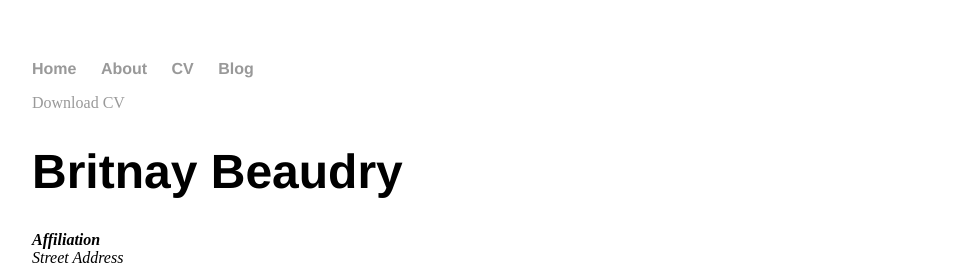
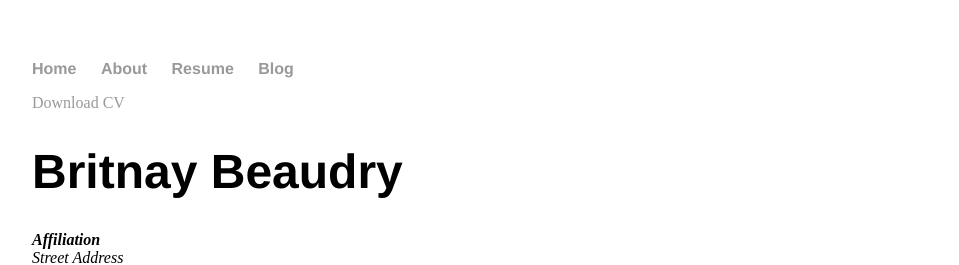
Before and after one commit to britnaybeaudry/britnaybeaudry.github.io, a Jekyll site: the page built from resume/index.html, in a window 1280 px wide. Shown: the top 265 px of the page, without its empty margins (160-1119 px from the left). Built offline with Jekyll 4.4.1, drawn with Linux system fonts in a browser that asks for light colours.

Commit message:
Update default.html

```diff
--- a/_layouts/default.html
+++ b/_layouts/default.html
@@ -13,7 +13,7 @@
 <ul>
 <li><a href="/">Home</a></li>
 <li><a href="/about">About</a></li>
-<li><a href="/resume">CV</a></li>
+<li><a href="/resume">Resume</a></li>
 <li><a href="/blog">Blog</a></li>
 </ul>
     </nav>
```
